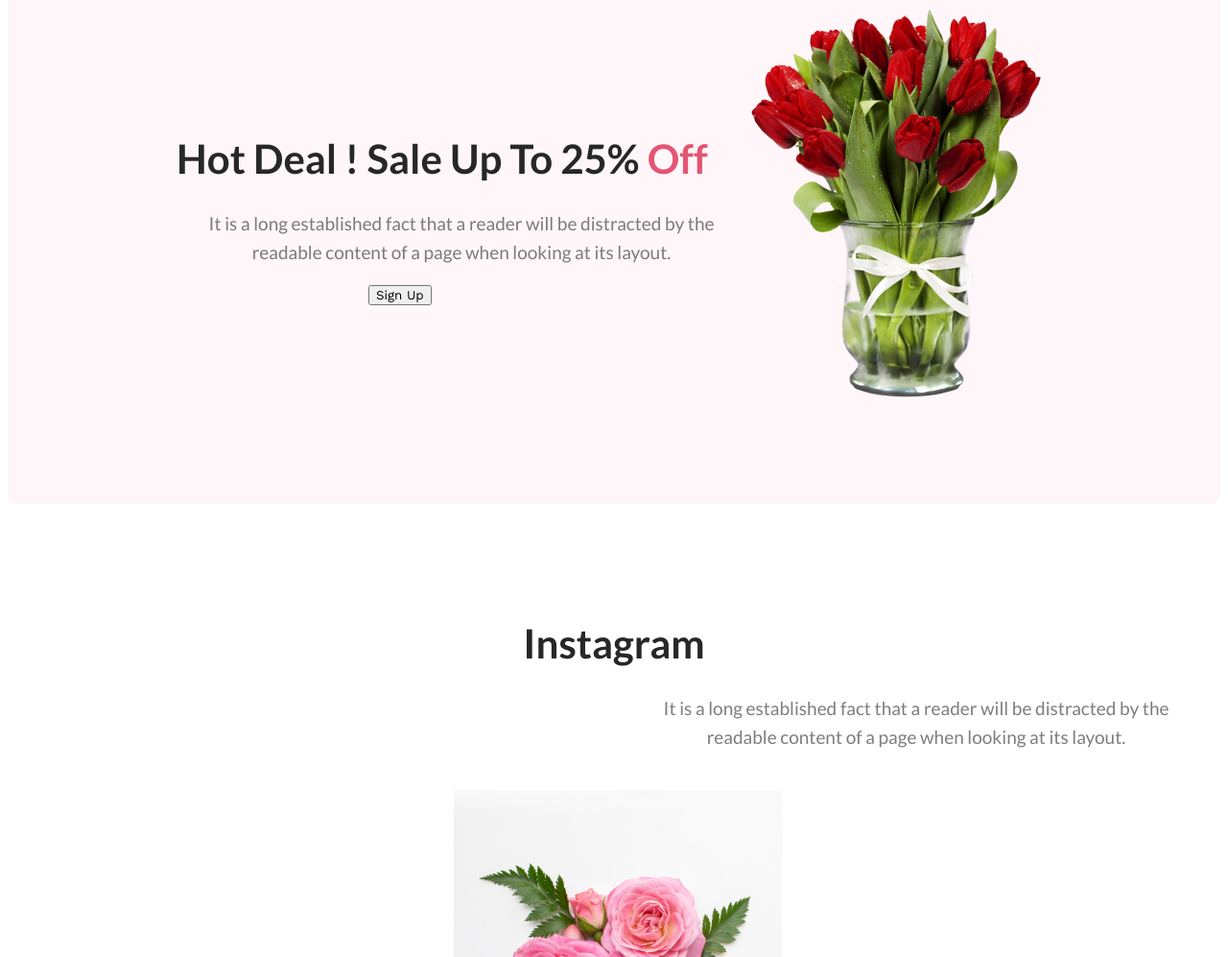
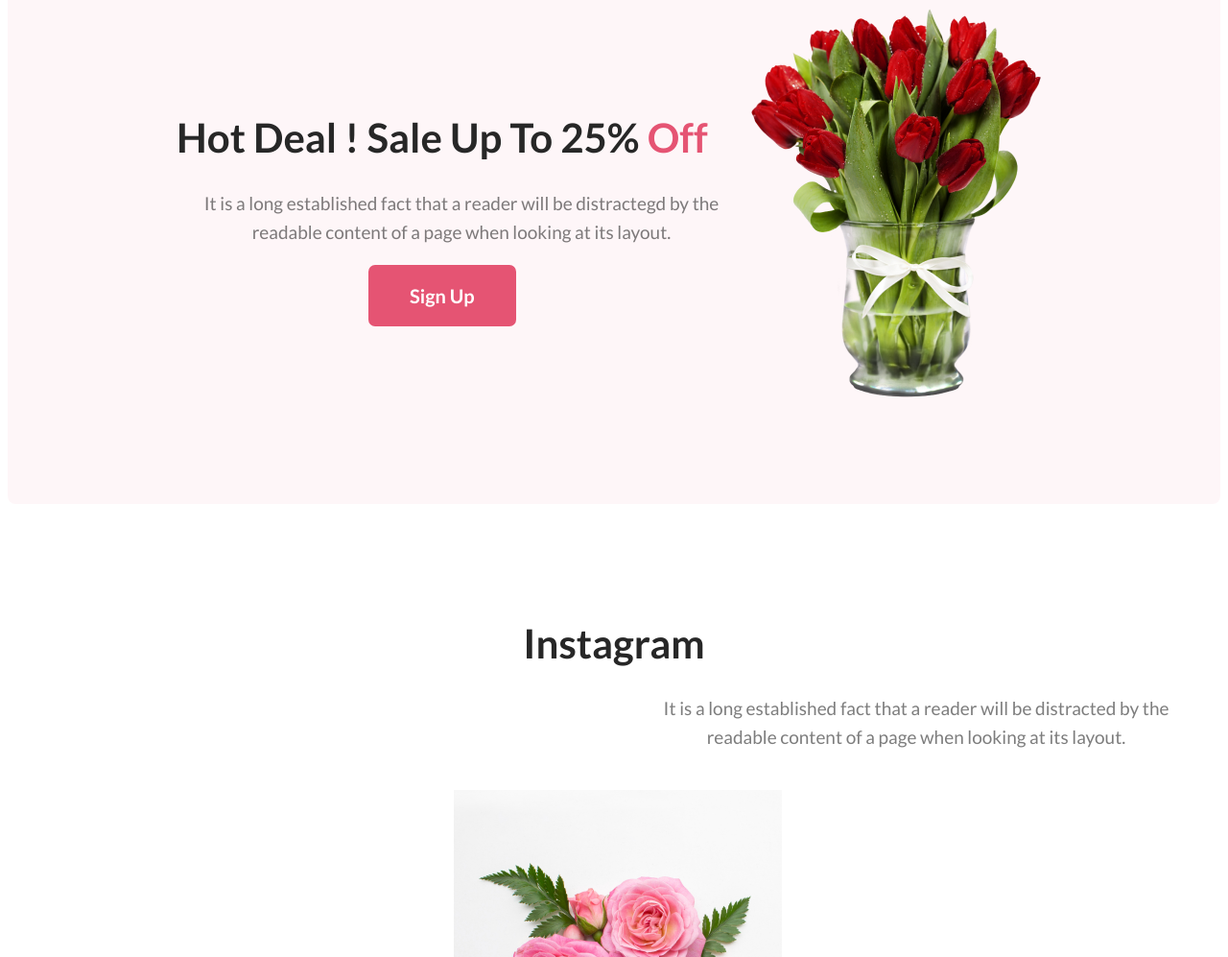
Before and after one commit to mehadisamin/flowershop, a plain HTML site: page index.html in a window 1280 px wide. Shown: the part 2427-3424 px from the top of the page at 96% size. Drawn offline with nearby package versions, Linux system fonts and the light colour scheme.

Commit message:
first commit

```diff
--- a/index.html
+++ b/index.html
@@ -65,8 +65,8 @@
         <div class="hotdeals">
             <div class="hot-upto">
                 <h1 class="hotheading">Hot Deal ! Sale Up To 25%  <span class="off">Off</span></h1>
-                <p class="hotdescription">It is a long established fact that a reader will be distracted by the readable content of a page when looking at its layout.</p>
-                <button class="button-1">Sign Up</button>
+                <p class="hotdescription">It is a long established fact that a reader will be distractegd by the readable content of a page when looking at its layout.</p>
+                <button class="button1">Sign Up</button>
             </div>
             <div class="hot-deal-image">
                 <img src="Flower Asset/pngwing 8.png" alt="">
```
